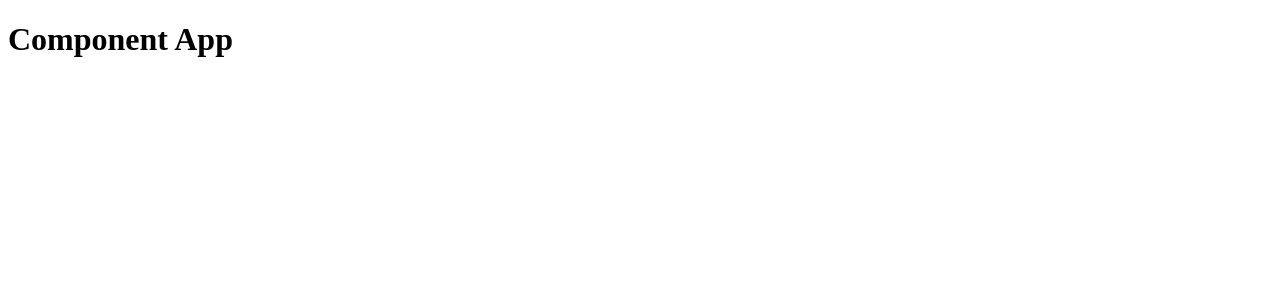
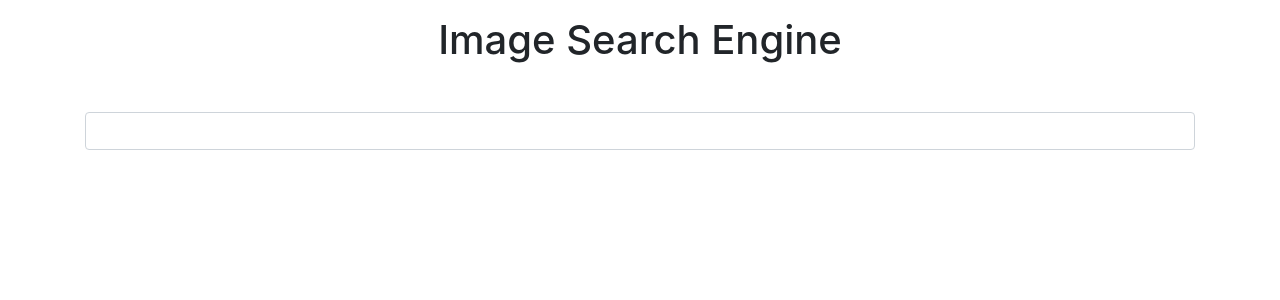
Before and after one commit to rochafialvin/bandung-lautanreact, a React (Create React App) app: page / in a window 1280 px wide. Shown: the top 300 px of the page. Built offline with nearby package versions, Linux system fonts and the light colour scheme.

Commit message:
Search Bar 1

```diff
--- a/public/index.html
+++ b/public/index.html
@@ -25,6 +25,10 @@
       Learn how to configure a non-root public URL by running `npm run build`.
     -->
     <title>React App</title>
+
+    <!-- Bootstrap CDN -->
+    <link rel="stylesheet" href="https://stackpath.bootstrapcdn.com/bootstrap/4.3.1/css/bootstrap.min.css" integrity="sha384-ggOyR0iXCbMQv3Xipma34MD+dH/1fQ784/j6cY/iJTQUOhcWr7x9JvoRxT2MZw1T" crossorigin="anonymous">
+
   </head>
   <body>
     <noscript>You need to enable JavaScript to run this app.</noscript>
@@ -41,5 +45,8 @@
       To begin the development, run `npm start` or `yarn start`.
       To create a production bundle, use `npm run build` or `yarn build`.
     -->
+    <script src="https://code.jquery.com/jquery-3.3.1.slim.min.js" integrity="sha384-q8i/X+965DzO0rT7abK41JStQIAqVgRVzpbzo5smXKp4YfRvH+8abtTE1Pi6jizo" crossorigin="anonymous"></script>
+    <script src="https://cdnjs.cloudflare.com/ajax/libs/popper.js/1.14.7/umd/popper.min.js" integrity="sha384-UO2eT0CpHqdSJQ6hJty5KVphtPhzWj9WO1clHTMGa3JDZwrnQq4sF86dIHNDz0W1" crossorigin="anonymous"></script>
+    <script src="https://stackpath.bootstrapcdn.com/bootstrap/4.3.1/js/bootstrap.min.js" integrity="sha384-JjSmVgyd0p3pXB1rRibZUAYoIIy6OrQ6VrjIEaFf/nJGzIxFDsf4x0xIM+B07jRM" crossorigin="anonymous"></script>
   </body>
 </html>
--- a/src/components/App.jsx
+++ b/src/components/App.jsx
@@ -1,4 +1,6 @@
 import React, {Component} from 'react'
+
+import SearchBar from './SearchBar'
 
 // Membuan komponen dengan menggunakan class
 class App extends Component{
@@ -7,8 +9,9 @@ class App extends Component{
     // function render hanya boleh me return satu element, biasanya div, tapi tidak harus
     render(){
         return(
-            <div>
-                <h1>Component App</h1>
+            <div className='container'>
+                <h1 className='text-center mt-3 mb-5'>Image Search Engine</h1>
+                <SearchBar/>
             </div>
         )
     }
--- /dev/null
+++ b/src/components/SearchBar.jsx
@@ -0,0 +1,16 @@
+import React, {Component} from 'react'
+
+class SearchBar extends Component {
+
+    render(){
+        return(
+            <div>
+                <form className='form-group'>
+                    <input type="text" className='form-control'/>
+                </form>
+            </div>
+        )
+    }
+}
+
+export default SearchBar
```
